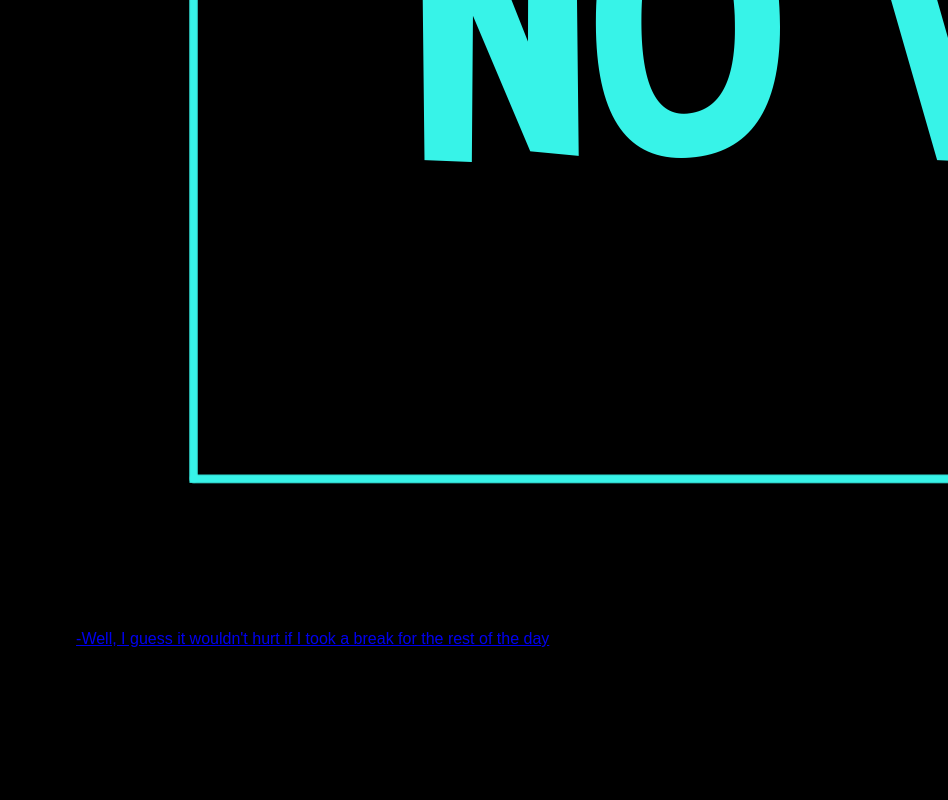
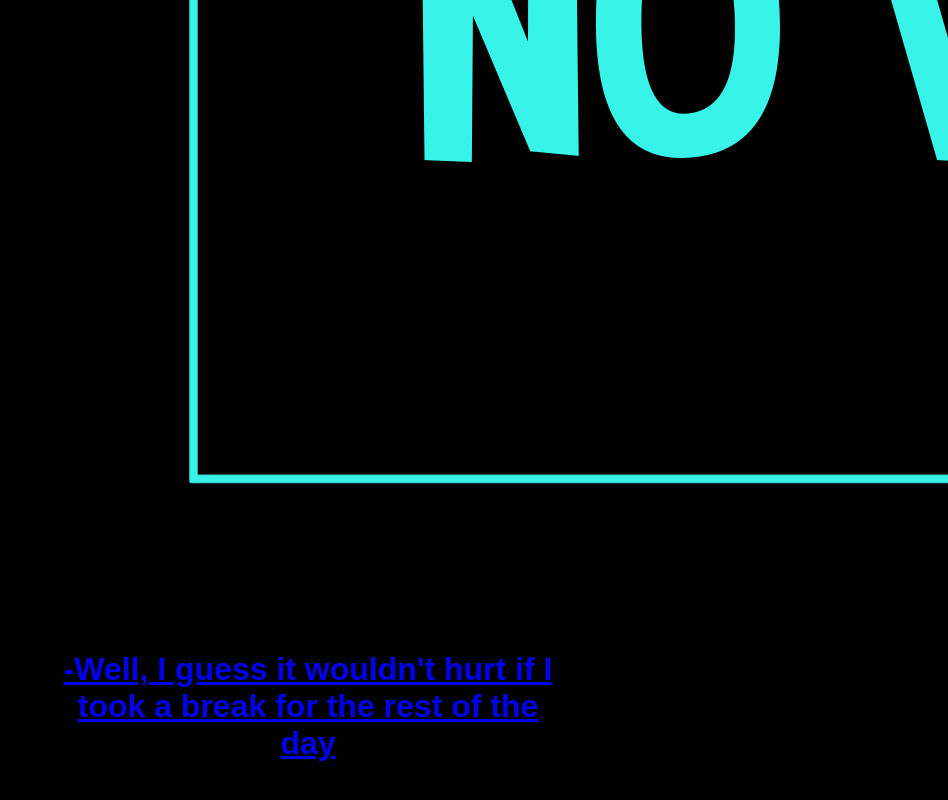
Before and after one commit to AlexW1500/WilliamsAlexander_HyperlinkNarrative, a plain HTML site: page 08.html in a window 1280 px wide. Shown: the part 724-1524 px from the top of the page, without its empty margins (332-1280 px from the left). Before the commit the page ends 1422 px from the top, so only its background shows below. Drawn offline with Linux system fonts and the light colour scheme.

Commit message:
Update 08.html

```diff
--- a/08.html
+++ b/08.html
@@ -10,7 +10,7 @@
 
 	<div class= "container">
 	<img src="assets/img/nofootage.png" alt="">
-	<<a href="09.html">-Well, I guess it wouldn't hurt if I took a break for the rest of the day</a></h1>
+	<h1><a href="09.html">-Well, I guess it wouldn't hurt if I took a break for the rest of the day</a></h1>
 	</div>
 	<script src="./assets/js/main.js"></script>
 </body>
```
